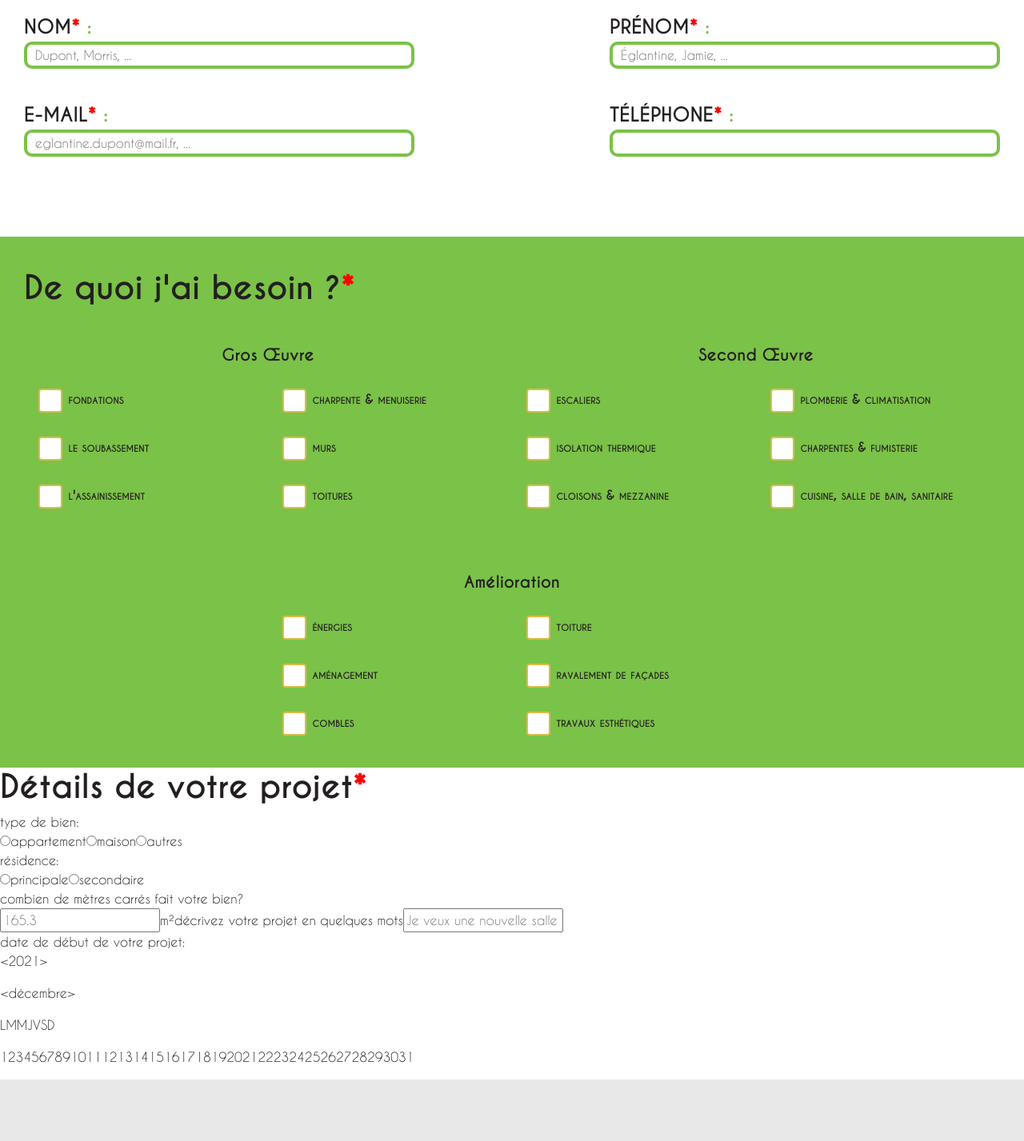
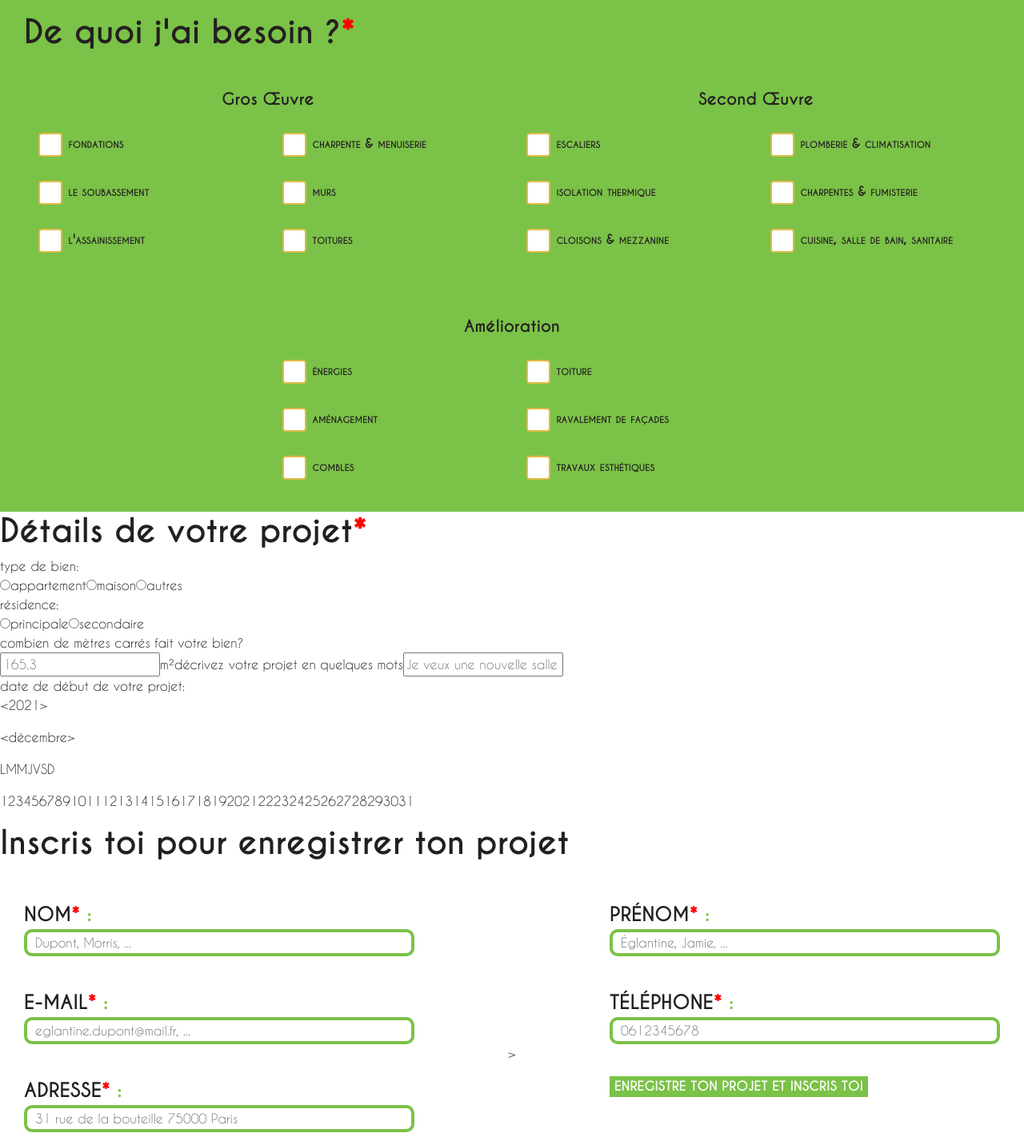
Before and after one commit to LaurentDecamps/UltraMotionCorp, an Angular app in the folder frontend/: page /newprjct in a window 1280 px wide. Shown: the part 280-1707 px from the top of the page at 80% size. Built offline with nearby package versions, Linux system fonts and the light colour scheme.

Commit message:
Modification de la création de projet, déplacement et mise à jour de la partie inscription

```diff
--- a/frontend/src/app/pages/nouveau-projet/nouveau-projet.component.css
+++ b/frontend/src/app/pages/nouveau-projet/nouveau-projet.component.css
@@ -126,3 +126,8 @@ h1 {
 .calendar div {
   display: flex;
 }
+
+.boutonAdroite {
+  display: flex;
+  flex-direction: row-reverse;
+}
--- a/frontend/src/app/pages/nouveau-projet/nouveau-projet.component.html
+++ b/frontend/src/app/pages/nouveau-projet/nouveau-projet.component.html
@@ -1,23 +1,6 @@
 <form class="" action="index.html" method="post">
-  <div class="contact">
-    <h1>Mon nouveau projet</h1>
-    <div class="container">
-      <label for="name">NOM<span class="red">*</span> <span class="green"> :</span></label>
-      <input type="text" name="name" class="greenInput" placeholder="Dupont, Morris, ...">
-    </div>
-    <div class="container">
-      <label for="surname">PRÉNOM<span class="red">*</span><span class="green"> :</span></label>
-      <input type="text" name="surname" class="greenInput" placeholder="Églantine, Jamie, ...">
-    </div>
-    <div class="container">
-      <label for="email">E-MAIL<span class="red">*</span> <span class="green"> :</span></label>
-      <input type="email" name="email"class="greenInput" placeholder="eglantine.dupont@mail.fr, ...">
-    </div>
-    <div class="container">
-      <label for="phone">TÉLÉPHONE<span class="red">*</span> <span class="green"> :</span></label>
-      <input type="tel" name="phone" class="greenInput">
-    </div>
-  </div>
+  <h1>Mon nouveau projet</h1>
+
   <div class="needs">
     <h1>De quoi j'ai besoin ?<span class="red">*</span></h1>
     <div class="grosOeuvre">
@@ -125,3 +108,30 @@
     </div>
   </div>
 </form>
+<h1>Inscris toi pour enregistrer ton projet</h1>
+<div class="contact">
+  <div class="container">
+    <label for="name">NOM<span class="red">*</span> <span class="green"> :</span></label>
+    <input type="text" name="name" class="greenInput" placeholder="Dupont, Morris, ...">
+  </div>
+  <div class="container">
+    <label for="surname">PRÉNOM<span class="red">*</span><span class="green"> :</span></label>
+    <input type="text" name="surname" class="greenInput" placeholder="Églantine, Jamie, ...">
+  </div>
+  <div class="container">
+    <label for="email">E-MAIL<span class="red">*</span> <span class="green"> :</span></label>
+    <input type="email" name="email" class="greenInput" placeholder="eglantine.dupont@mail.fr, ...">
+  </div>
+  <div class="container">
+    <label for="phone">TÉLÉPHONE<span class="red">*</span> <span class="green"> :</span></label>
+    <input type="tel" name="phone" class="greenInput" placeholder="0612345678">
+  </div>
+  <div class="container">
+    <label for="phone">ADRESSE<span class="red">*</span> <span class="green"> :</span></label>
+    <input type="tel" name="phone" class="greenInput" placeholder="31 rue de la bouteille 75000 Paris">
+  </div>>
+  <div class="container">
+    <button>ENREGISTRE TON PROJET ET INSCRIS TOI</button>
+  </div>
+
+</div>
```
Also changed, not shown: 1 other file (tests, documents, lock files or other folders).
